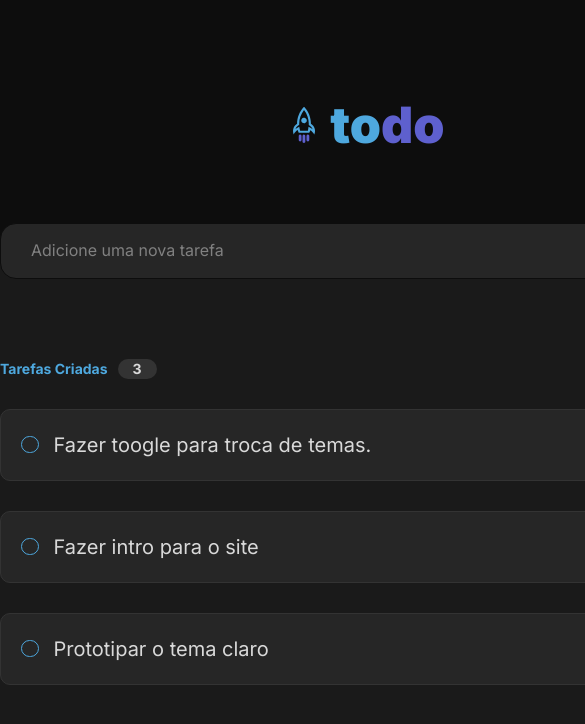
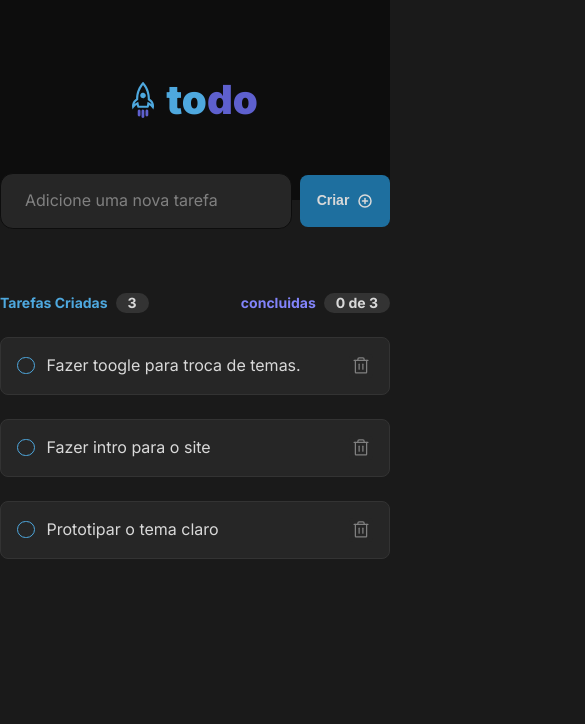
Before and after one commit to joaopedrosduarte/To-do, a React (Vite) app: page / in a window 390 px wide. Shown: the top 724 px of the page, 585 px wide, since content can reach past the window. Built offline with nearby package versions, Linux system fonts and the light colour scheme.

Commit message:
mobile responsivity done.

```diff
--- a/src/components/Header.tsx
+++ b/src/components/Header.tsx
@@ -1,5 +1,4 @@
 import style from "../styles/Header.module.css"
-import logo from "../assets/logo-Todo.svg"
 import LogoTodo from './LogoTodo';
 
 export default function Header() {
--- a/src/styles/App.module.css
+++ b/src/styles/App.module.css
@@ -5,14 +5,3 @@
     align-items: center;
     margin: auto;
 }
-
-@media (max-width: 768px) {
-    html {
-        font-size: 125%;
-    }
-
-    .wrapper {
-        width: auto;
-    }
-
-}
--- a/src/styles/Header.module.css
+++ b/src/styles/Header.module.css
@@ -4,7 +4,6 @@
     align-items: center;
     justify-content: center;
     height: 12.5rem;
-    min-width: 738px;
 }
 
 .content {
--- a/src/styles/Task.module.css
+++ b/src/styles/Task.module.css
@@ -3,7 +3,7 @@
     justify-content: center;
     margin: auto;
     margin-top: 1.5rem;
-    width: calc(46rem);
+    width: auto;
     background-color: var(--gray500);
     color: var(--gray100);
     border-radius: 0.5rem;
--- a/src/styles/Todo.module.css
+++ b/src/styles/Todo.module.css
@@ -1,5 +1,6 @@
 .todo {
-    display: grid;
+    max-width: 738px;
+    display: flex;
     flex-direction: column;
 }
 
```
